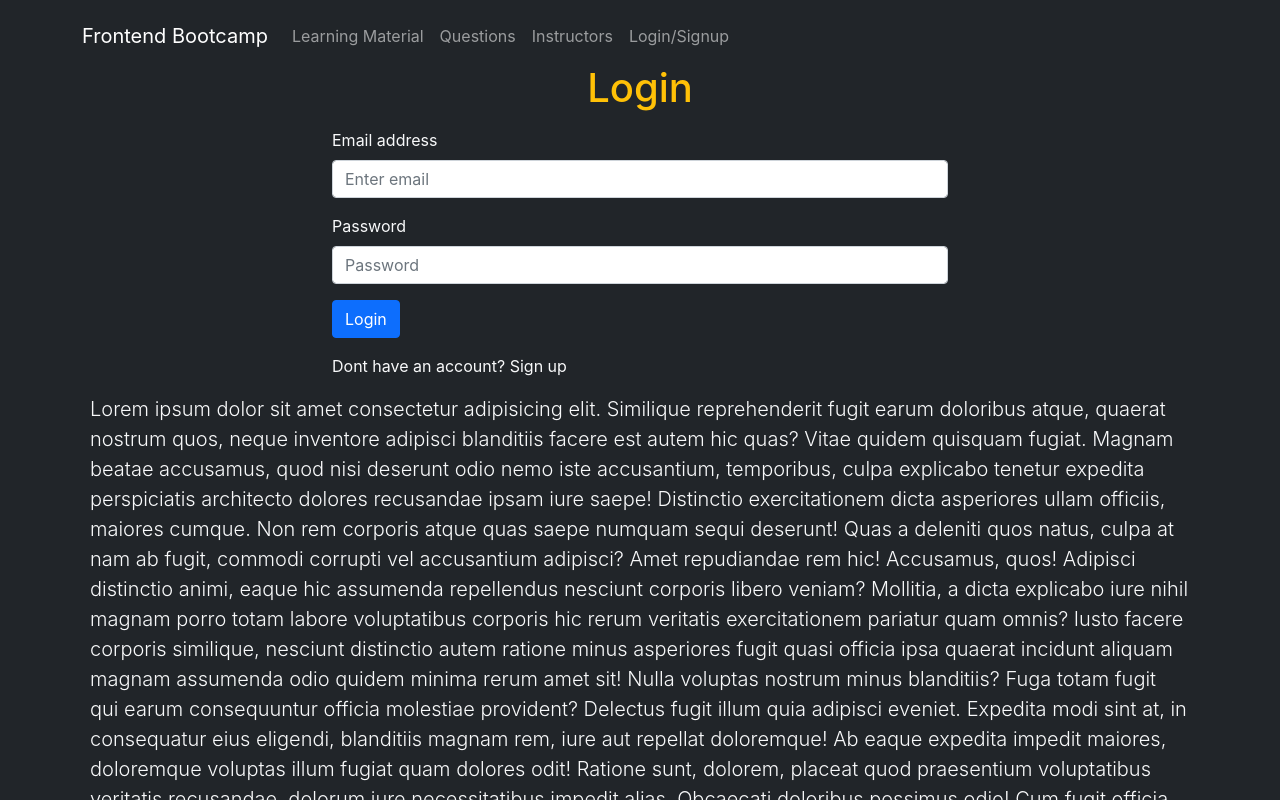
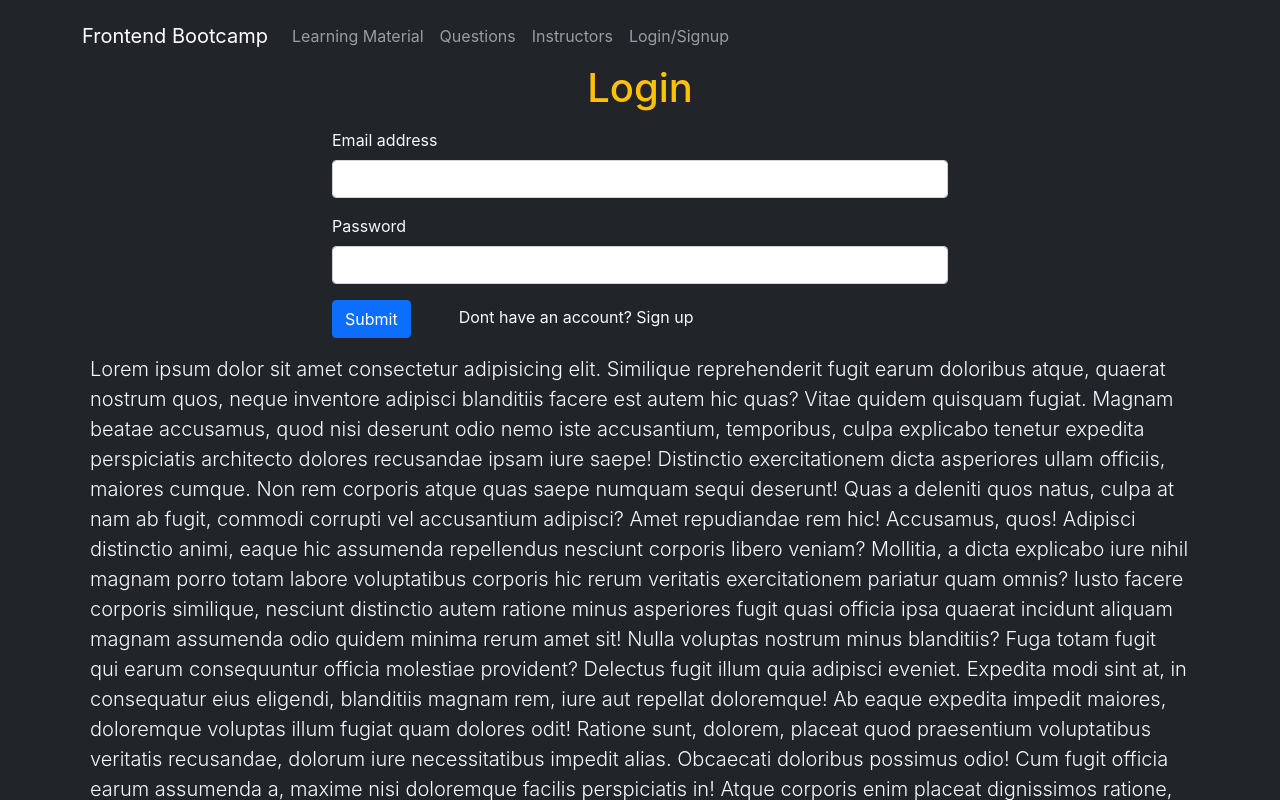
Before and after one commit to aleesalami932/nextjsprojectwithbootstrap, a Next.js app: page /login in a window 1280 px wide. Shown: the top 800 px of the page. Built offline with nearby package versions, Linux system fonts and the light colour scheme.

Commit message:
fix the get data from db error

```diff
--- a/components/Login_form/index.tsx
+++ b/components/Login_form/index.tsx
@@ -1,111 +1,101 @@
-import Link from "next/link";
-import React, { useState, useRef } from "react";
-import { Form, Button } from "react-bootstrap";
+import React, { useState } from "react";
 import Signup_Modal from "../Modal/Signup_modal";
 import { auth } from "../../firebase";
 import { signInWithEmailAndPassword } from "firebase/auth";
 import { useRouter } from "next/router";
+import { useForm } from "react-hook-form";
+import { useDispatch } from "react-redux";
+import { authActions } from "../../store/store";
 
 const Login_form = () => {
+  const dispatch = useDispatch();
+  const {
+    register,
+    handleSubmit,
+    formState: { errors },
+  } = useForm();
+
   const [show, setShow] = useState<boolean>(false);
   const openModal = () => setShow(true);
   const closeModal = () => setShow(false);
+
   const router = useRouter();
 
-  const [emailIsvalid, setEmailIsvalid] = useState<boolean>(true);
-  const [passIsValid, setPassIsValid] = useState<boolean>(true);
-  const [formIsValid, setFormIsValid] = useState<boolean>(false);
-
-  const emailRef = useRef<HTMLInputElement | null>(null);
-  const passRef = useRef<HTMLInputElement | null>(null);
   const mailFormat = /^\w+([\.-]?\w+)*@\w+([\.-]?\w+)*(\.\w{2,3})+$/;
   const passFormat = /^(?=.*[0-9])(?=.*[!@#$%^&*])[a-zA-Z0-9!@#$%^&*]{6,16}$/;
-
-  let classDanger: string = "";
-
-  const loginEmailPassword = async () => {
-    if (emailRef !== null && passRef !== null) {
-      const loginEmail = emailRef.current!.value;
-      const password = passRef.current!.value;
-      if (!loginEmail.match(mailFormat)) {
-        setEmailIsvalid(false);
-      } else {
-        setEmailIsvalid(true);
-      }
-      if (!password.match(passFormat)) {
-        setPassIsValid(false);
-      } else {
-        setPassIsValid(true);
-      }
-
-      if (passIsValid && emailIsvalid) {
-        setFormIsValid(true);
-      } else {
-        setFormIsValid(false);
-        classDanger = "border border-danger";
-      }
-
-      if (formIsValid) {
-        signInWithEmailAndPassword(auth, loginEmail, password)
-          .then((userCredential) => {
-            // Signed in
-            const user = userCredential.user;
-            console.log(user);
-            router.push("/");
-          })
-          .catch((error) => {
-            const errorCode = error.code;
-            const errorMessage = error.message;
-          });
-      }
-    }
-  };
 
   return (
     <div>
       <h1 className="text-center mb-3 text-warning">Login</h1>
-      <Form>
-        <Form.Group className="mb-3" controlId="formBasicEmail">
-          <Form.Label>Email address</Form.Label>
-          <Form.Control
-            type="email"
-            placeholder="Enter email"
-            ref={emailRef}
-            className={classDanger}
+      <form
+        onSubmit={handleSubmit((data) => {
+          signInWithEmailAndPassword(auth, data.email, data.password)
+            .then((userCredential) => {
+              const user = userCredential.user;
+              dispatch(
+                authActions.login({
+                  token: userCredential.user.getIdTokenResult,
+                  expirationTime: userCredential,
+                })
+              );
+              console.log(userCredential);
+              router.push("/");
+            })
+            .catch((error) => {
+              const errorCode = error.code;
+              const errorMessage = error.message;
+              alert(errorMessage);
+            });
+        })}
+      >
+        <div className="mb-3">
+          <label htmlFor="email" className="form-label">
+            Email address
+          </label>
+          <input
+            {...register("email", {
+              required: "This feild is required",
+              pattern: {
+                message: "please enter a valid email adress",
+                value: mailFormat,
+              },
+            })}
+            className="form-control"
+            id="email"
+            aria-describedby="emailHelp"
           />
-          {!emailIsvalid && (
-            <div id="firstHelp" className="form-text text-danger">
-              please enter a valid email adress
-            </div>
+          {errors.email && (
+            <p className="text-danger mt-2">{errors.email.message}</p>
           )}
-        </Form.Group>
-
-        <Form.Group className="mb-3" controlId="formBasicPassword">
-          <Form.Label>Password</Form.Label>
-          <Form.Control
+        </div>
+        <div className="mb-3">
+          <label htmlFor="password" className="form-label">
+            Password
+          </label>
+          <input
+            {...register("password", {
+              required: "this feild is required",
+              pattern: {
+                message:
+                  "password must be at least 8 charachters and contain special character",
+                value: passFormat,
+              },
+            })}
             type="password"
-            placeholder="Password"
-            ref={passRef}
-            className={classDanger}
+            className="form-control"
+            id="password"
           />
-          {!passIsValid && (
-            <div id="lastHelp" className="form-text text-danger">
-              password must be at least 8 charachters and contain special
-              character
-            </div>
+          {errors.password && (
+            <p className="text-danger mt-2">{errors.password.message}</p>
           )}
-        </Form.Group>
-        <Button
-          variant="primary"
-          className="d-flex my-3"
-          onClick={loginEmailPassword}
-        >
-          Login
-        </Button>
-        <Link href="">
-          <a onClick={openModal}>Dont have an account? Sign up</a>
-        </Link>
-      </Form>
+        </div>
+        <button type="submit" className="btn btn-primary">
+          Submit
+        </button>
+        <a onClick={openModal} className="mx-5">
+          Dont have an account? Sign up
+        </a>
+      </form>
       <Signup_Modal show={show} handleClose={closeModal} />
     </div>
   );
--- a/components/Modal/Signup_modal.tsx
+++ b/components/Modal/Signup_modal.tsx
@@ -1,111 +1,65 @@
-import React, { useState, useRef } from "react";
+import React from "react";
 import { useRouter } from "next/router";
 import { Modal, Button } from "react-bootstrap";
 import "bootstrap/dist/css/bootstrap.min.css";
-import { auth } from "../../firebase";
+import { auth, db } from "../../firebase";
 import { createUserWithEmailAndPassword } from "firebase/auth";
+import { useForm } from "react-hook-form";
+import { ref, set } from "firebase/database";
+import { useDispatch } from "react-redux";
+import { authActions } from "../../store/store";
+
 interface Modalprops {
   show: boolean;
   handleClose?: () => void;
   createAccount?: () => void;
 }
 
+type Data = {
+  firstName: string;
+  lastName: string;
+  email: string;
+  phone: string;
+  password?: string;
+};
+
 const Signup_Modal: React.FC<Modalprops> = ({
   show,
   handleClose,
   children,
 }) => {
-  const [registering, setRegistering] = useState<boolean>(false);
-  const [email, setEmail] = useState<string>("");
-  const [password, setPassword] = useState<string>("");
-  const [confirm, setConfirm] = useState<string>("");
-  const [error, setError] = useState<string>("");
+  const {
+    register,
+    handleSubmit,
+    formState: { errors },
+  } = useForm();
+  const dispatch = useDispatch();
 
-  const router = useRouter();
-
-  const emailRef = useRef<HTMLInputElement | null>(null);
-  const passRef = useRef<HTMLInputElement | null>(null);
-  const firstRef = useRef<HTMLInputElement | null>(null);
-  const lastRef = useRef<HTMLInputElement | null>(null);
-  const phoneRef = useRef<HTMLInputElement | null>(null);
-  const mailFormat = /^\w+([\.-]?\w+)*@\w+([\.-]?\w+)*(\.\w{2,3})+$/;
-  const passFormat = /^(?=.*[0-9])(?=.*[!@#$%^&*])[a-zA-Z0-9!@#$%^&*]{6,16}$/;
-
-  const [emailIsvalid, setEmailIsvalid] = useState<boolean>(true);
-  const [passIsValid, setPassIsValid] = useState<boolean>(true);
-  const [phoneIsValid, setPhoneIsValid] = useState<boolean>(true);
-  const [firstIsValid, setFirstIsValid] = useState<boolean>(true);
-  const [lastIsValid, setLastIsValid] = useState<boolean>(true);
-  const [formIsvalid, setFormIsvalid] = useState<boolean>(false);
-
-  let classDanger: string = "form-control";
-
-  const createAccount = async () => {
-    if (emailRef !== null && passRef !== null) {
-      const loginEmail = emailRef.current!.value;
-      const password = passRef.current!.value;
-      const firstName = firstRef.current!.value;
-      const lastName = lastRef.current!.value;
-      const phone = phoneRef.current!.value;
-
-      if (firstName.length < 2) {
-        setFirstIsValid(false);
-      } else {
-        setFirstIsValid(true);
-      }
-      if (lastName.length < 2) {
-        setLastIsValid(false);
-      } else {
-        setLastIsValid(true);
-      }
-      if (phone.length < 8) {
-        setPhoneIsValid(false);
-      } else {
-        setPhoneIsValid(true);
-      }
-      if (!loginEmail.match(mailFormat)) {
-        setEmailIsvalid(false);
-      } else {
-        setEmailIsvalid(true);
-      }
-      if (!password.match(passFormat)) {
-        setPassIsValid(false);
-      } else {
-        setPassIsValid(true);
-      }
-      if (
-        lastIsValid &&
-        firstIsValid &&
-        phoneIsValid &&
-        passIsValid &&
-        emailIsvalid
-      ) {
-        setFormIsvalid(true);
-        classDanger = "form-control border border-danger";
-        console.log(formIsvalid, classDanger);
-      } else {
-        setFormIsvalid(false);
-        console.log(formIsvalid, classDanger);
-      }
-      if (formIsvalid) {
-        console.log(formIsvalid);
-        createUserWithEmailAndPassword(auth, loginEmail, password)
+  function signUpUser(data: Data) {
+    const userId = Date.now().toString();
+    createUserWithEmailAndPassword(auth, data.email, data.password!)
       .then((userCredential) => {
-            // Signed in
         const user = userCredential.user;
-            console.log(user);
+        set(ref(db, "users/" + userId), {
+          firstName: data.firstName,
+          lastName: data.lastName,
+          email: data.email,
+          phone: data.phone,
+        });
+        dispatch(authActions.login());
         router.push("/");
-            // ...
       })
       .catch((error) => {
         const errorCode = error.code;
         const errorMessage = error.message;
         alert(errorMessage);
-            // ..
       });
   }
-    }
-  };
+
+  const router = useRouter();
+
+  const mailFormat = /^\w+([\.-]?\w+)*@\w+([\.-]?\w+)*(\.\w{2,3})+$/;
+  const passFormat = /^(?=.*[0-9])(?=.*[!@#$%^&*])[a-zA-Z0-9!@#$%^&*]{6,16}$/;
 
   return (
     <Modal show={show} onHide={handleClose}>
@@ -114,21 +68,29 @@ const Signup_Modal: React.FC<Modalprops> = ({
       </Modal.Header>
       <Modal.Body>
         <p className="lead">Fill out this form to signup</p>
-        <form action="" className=" needs-validation">
+        <form
+          onSubmit={handleSubmit((data) => {
+            signUpUser(data);
+          })}
+        >
           <div className="mb-3">
             <label htmlFor="first-name" className="col-form-lable">
               First Name:{" "}
             </label>
             <input
+              {...register("firstName", {
+                required: "This feild is required",
+                minLength: {
+                  value: 3,
+                  message: "First name must be atleast 3 characters",
+                },
+              })}
               type="text"
-              className={`${classDanger}`}
+              className="form-control"
               id="first-name"
-              ref={firstRef}
             />
-            {!firstIsValid && (
-              <div id="firstHelp" className="form-text text-danger">
-                First name must be atleast 3 characters
-              </div>
+            {errors.firstName && (
+              <p className="text-danger mt-2">{errors.firstName.message}</p>
             )}
           </div>
           <div className="mb-3">
@@ -136,15 +98,19 @@ const Signup_Modal: React.FC<Modalprops> = ({
               Last Name:{" "}
             </label>
             <input
+              {...register("lastName", {
+                required: "This feild is required",
+                minLength: {
+                  value: 3,
+                  message: "Last name must be atleast 3 characters",
+                },
+              })}
               type="text"
               className="form-control"
               id="last-name"
-              ref={lastRef}
             />
-            {!lastIsValid && (
-              <div id="lastHelp" className="form-text text-danger">
-                Last name must be atleast 3 characters
-              </div>
+            {errors.lastName && (
+              <p className="text-danger mt-2">{errors.lastName.message}</p>
             )}
           </div>
           <div className="mb-3">
@@ -152,15 +118,19 @@ const Signup_Modal: React.FC<Modalprops> = ({
               Phone:{" "}
             </label>
             <input
+              {...register("phone", {
+                required: "This feild is required",
+                minLength: {
+                  value: 8,
+                  message: "Please enter a valid phone Number",
+                },
+              })}
               type="text"
               className="form-control"
               id="phone"
-              ref={phoneRef}
             />
-            {!phoneIsValid && (
-              <div id="phoneHelp" className="form-text text-danger">
-                phone number must be atleast 8 characters
-              </div>
+            {errors.phone && (
+              <p className="text-danger mt-2">{errors.phone.message}</p>
             )}
           </div>
           <div className="mb-3">
@@ -168,15 +138,19 @@ const Signup_Modal: React.FC<Modalprops> = ({
               Email:{" "}
             </label>
             <input
+              {...register("email", {
+                required: "This feild is required",
+                pattern: {
+                  message: "please enter a valid email adress",
+                  value: mailFormat,
+                },
+              })}
               type="text"
               className="form-control"
               id="email"
-              ref={emailRef}
             />
-            {!emailIsvalid && (
-              <div id="emailHelp" className="form-text text-danger">
-                please enter a valid email adress
-              </div>
+            {errors.email && (
+              <p className="text-danger mt-2">{errors.email.message}</p>
             )}
           </div>
           <div className="mb-3">
@@ -184,27 +158,33 @@ const Signup_Modal: React.FC<Modalprops> = ({
               Password:{" "}
             </label>
             <input
+              {...register("password", {
+                required: "this feild is required",
+                pattern: {
+                  message:
+                    "password must be at least 8 charachters and contain special character",
+                  value: passFormat,
+                },
+              })}
               type="password"
               className="form-control"
               id="password"
-              ref={passRef}
             />
-            {!passIsValid && (
-              <div id="passHelp" className="form-text text-danger">
-                password must be at least 8 charachters and contain special
-                character
-              </div>
+            {errors.password && (
+              <p className="text-danger mt-2">{errors.password.message}</p>
             )}
           </div>
+          <button type="submit" className="btn btn-primary">
+            Signup
+          </button>
         </form>
       </Modal.Body>
       <Modal.Footer>
         <Button variant="secondary" onClick={handleClose}>
           Close
         </Button>
-        <Button variant="primary" onClick={createAccount}>
-          Signup
-        </Button>
+
+        {/* <Button variant="primary">Signup</Button> */}
       </Modal.Footer>
     </Modal>
   );
--- a/firebase.ts
+++ b/firebase.ts
@@ -2,6 +2,7 @@
 import { initializeApp } from "firebase/app";
 import "firebase/database";
 import { getAuth } from "firebase/auth";
+import { getDatabase } from "firebase/database";
 // TODO: Add SDKs for Firebase products that you want to use
 // https://firebase.google.com/docs/web/setup#available-libraries
 
@@ -22,3 +23,4 @@ const firebaseConfig = {
 const Firebase = initializeApp(firebaseConfig);
 
 export const auth = getAuth(Firebase);
+export const db = getDatabase(Firebase);
--- a/package.json
+++ b/package.json
@@ -8,6 +8,7 @@
     "lint": "next lint"
   },
   "dependencies": {
+    "@reduxjs/toolkit": "^1.7.2",
     "@types/bootstrap": "^5.1.9",
     "@types/react-bootstrap": "^0.32.29",
     "@types/react-map-gl": "^6.1.1",
@@ -19,7 +20,9 @@
     "react": "17.0.2",
     "react-bootstrap": "^2.1.2",
     "react-dom": "17.0.2",
-    "react-map-gl": "^7.0.6"
+    "react-hook-form": "^7.27.0",
+    "react-map-gl": "^7.0.6",
+    "react-redux": "^7.2.6"
   },
   "devDependencies": {
     "@types/node": "17.0.18",
--- a/pages/_app.tsx
+++ b/pages/_app.tsx
@@ -4,15 +4,17 @@ import "bootstrap/dist/css/bootstrap.css";
 import "../styles/globals.css";
 import Head from "next/head";
 import type { AppProps } from "next/app";
+import { Provider } from "react-redux";
+import store from "../store/store";
 
 function MyApp({ Component, pageProps }: AppProps) {
   return (
-    <>
+    <Provider store={store}>
       <Head>
         <meta name="viewport" content="width=device-width, initial-scale=1" />
       </Head>
       <Component {...pageProps} />
-    </>
+    </Provider>
   );
 }
 
--- a/pages/index.tsx
+++ b/pages/index.tsx
@@ -1,7 +1,4 @@
 import type { NextPage } from "next";
-import Head from "next/head";
-import Image from "next/image";
-import styles from "../styles/Home.module.css";
 import NavBar from "../components/Navbar";
 import Showcase from "../components/Showcase";
 import NewsLetter from "../components/NewsLetter";
@@ -16,7 +13,6 @@ import {
 } from "../context/DummyData";
 import { GetStaticProps, GetStaticPaths, GetServerSideProps } from "next";
 import FAQ from "../components/Faq";
-import Instructors from "../components/Instructors";
 import Contact from "../components/Contact";
 import Footer from "../components/Footer";
 
@@ -34,7 +30,7 @@ export const getStaticProps: GetStaticProps = async () => {
     },
   };
 };
-// { BoxesData, contactData, faq, instructorsInfo }
+
 const Home: NextPage = () => {
   return (
     <div>
--- /dev/null
+++ b/store/store.ts
@@ -0,0 +1,10 @@
+import { configureStore } from "@reduxjs/toolkit";
+import authSlice from "./authReducer";
+
+const store = configureStore({
+  reducer: { auth: authSlice.reducer },
+});
+
+export const authActions = authSlice.actions;
+
+export default store;
```
Also changed, not shown: components/Boxes/index.tsx (+47 -1 lines), components/Navbar/index.tsx (+8 -1 lines), store/authReducer.ts (added, +23 -0 lines), 1 other file (tests, documents, lock files or other folders). Lines whose indentation alone changed are shown as unchanged.
